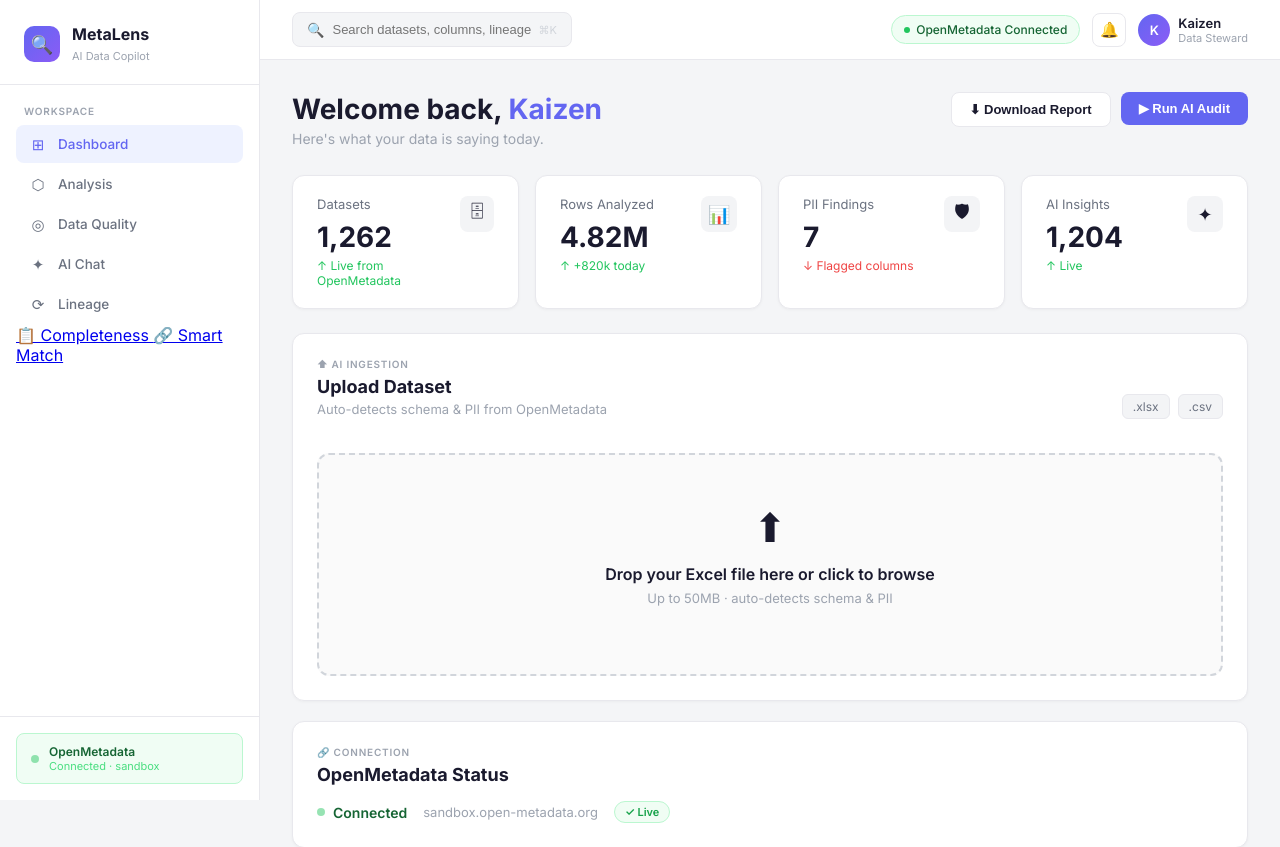
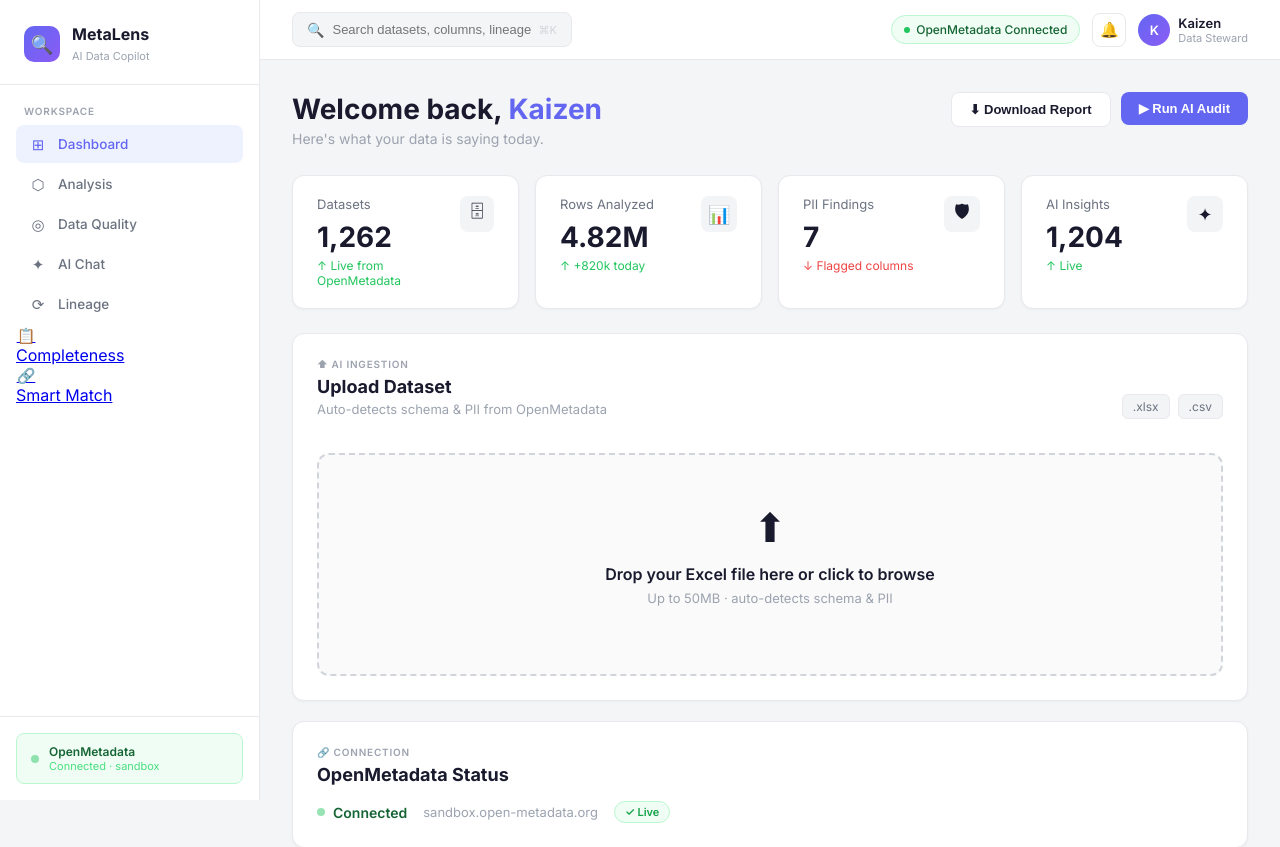
Before and after one commit to pratyakshyamishra43-coder/MetaLens, a Flask app: page / in a window 1280 px wide. Shown: the top 847 px of the page. Run offline with Flask 3, Linux system fonts and the light colour scheme.

Commit message:
Updating style for sidebar

```diff
--- a/templates/base.html
+++ b/templates/base.html
@@ -37,10 +37,10 @@
                 <span class="nav-icon">⟳</span> Lineage
             </a>
             <a href="/completeness" class="nav-link {% if request.path == '/completeness' %}active{% endif %}">
-                    📋 Completeness
+                 <span class="nav-icon">📋</span> Completeness
             </a>
             <a href="/smart_match" class="nav-link {% if request.path == '/smart_match' %}active{% endif %}">
-                 🔗 Smart Match
+                <span class="nav-icon">🔗</span> Smart Match
             </a>
         </div>
 
```
